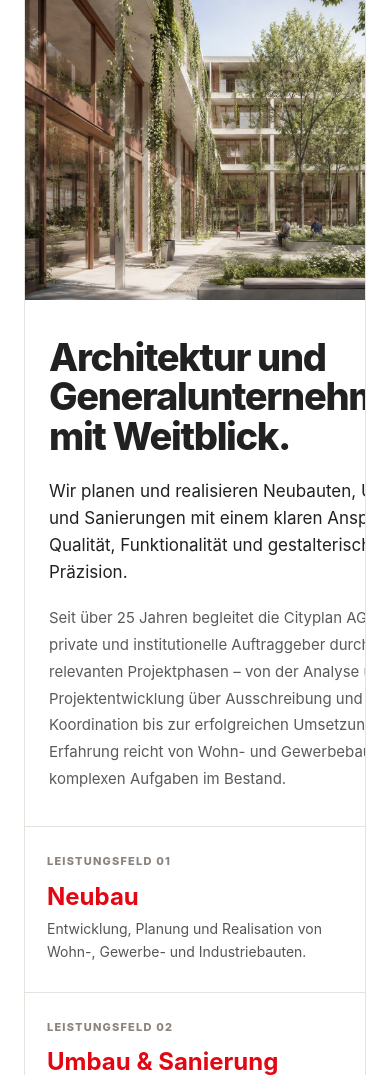
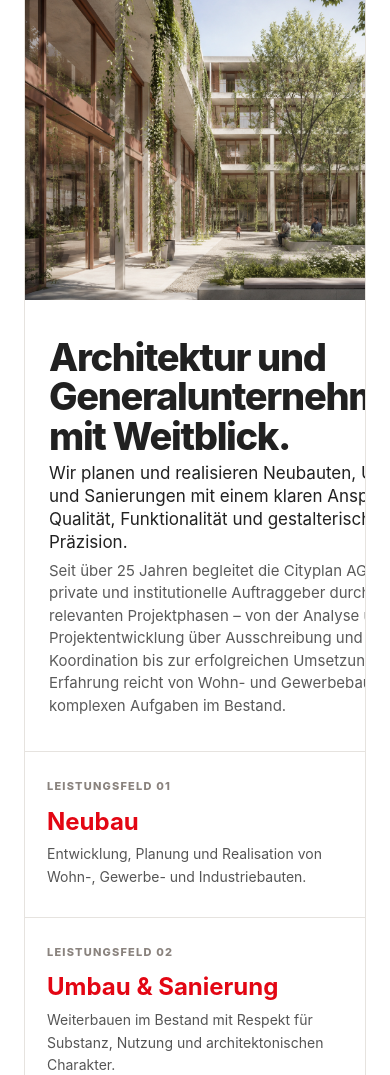
Before and after one commit to C1TYPL4NA3/Cityplan, a Laravel app: page /profil in a window 390 px wide. Shown: the part 183-1258 px from the top of the page. Run offline with Laravel 12, Linux system fonts and the light colour scheme; data comes from the database, SQL or seed files in the repository; data that the repository does not hold is empty; style sheets or scripts are compiled from the project's sources.

Commit message:
Reduce height of Profil hero block (~37%)
Widened the copy column (54%/46% -> 62%/38%) so the heading wraps to
fewer lines, and tightened padding/margins/line-heights throughout.
Brings the block from ~648px to ~408px on desktop while keeping all
text fully readable. Mobile layout (stacked, <=1024px) is unaffected.

Co-Authored-By: Claude Sonnet 5 <noreply@anthropic.com>
Claude-Session: https://claude.ai/code/session_01CLQa1mtgdquPHKNvVop5ic

```diff
--- a/resources/css/app.css
+++ b/resources/css/app.css
@@ -749,8 +749,8 @@ img {
 
 .profile-overview {
     display: grid;
-    grid-template-columns: 54% 46%;
-    min-height: 560px;
+    grid-template-columns: 62% 38%;
+    min-height: 320px;
     overflow: hidden;
     border: 1px solid var(--color-line);
     background: #fff;
@@ -758,34 +758,34 @@ img {
 }
 
 .profile-overview__content {
-    padding: 64px 72px 58px;
+    padding: 16px 44px;
     display: flex;
     flex-direction: column;
     justify-content: center;
 }
 
 .profile-overview__content h1 {
-    margin: 0 0 22px;
+    margin: 0 0 6px;
     max-width: 560px;
 }
 
 .profile-overview__lead {
     max-width: 520px;
-    margin: 0 0 20px;
+    margin: 0 0 6px;
     font-size: var(--body-size);
-    line-height: 1.58;
+    line-height: 1.35;
 }
 
 .profile-overview__text {
     max-width: 540px;
     margin: 0;
     font-size: 15px;
-    line-height: 1.78;
+    line-height: 1.5;
     color: #5a5a5a;
 }
 
 .profile-overview__image {
-    min-height: 560px;
+    min-height: 320px;
     background-size: cover;
     background-position: center;
 }
```
